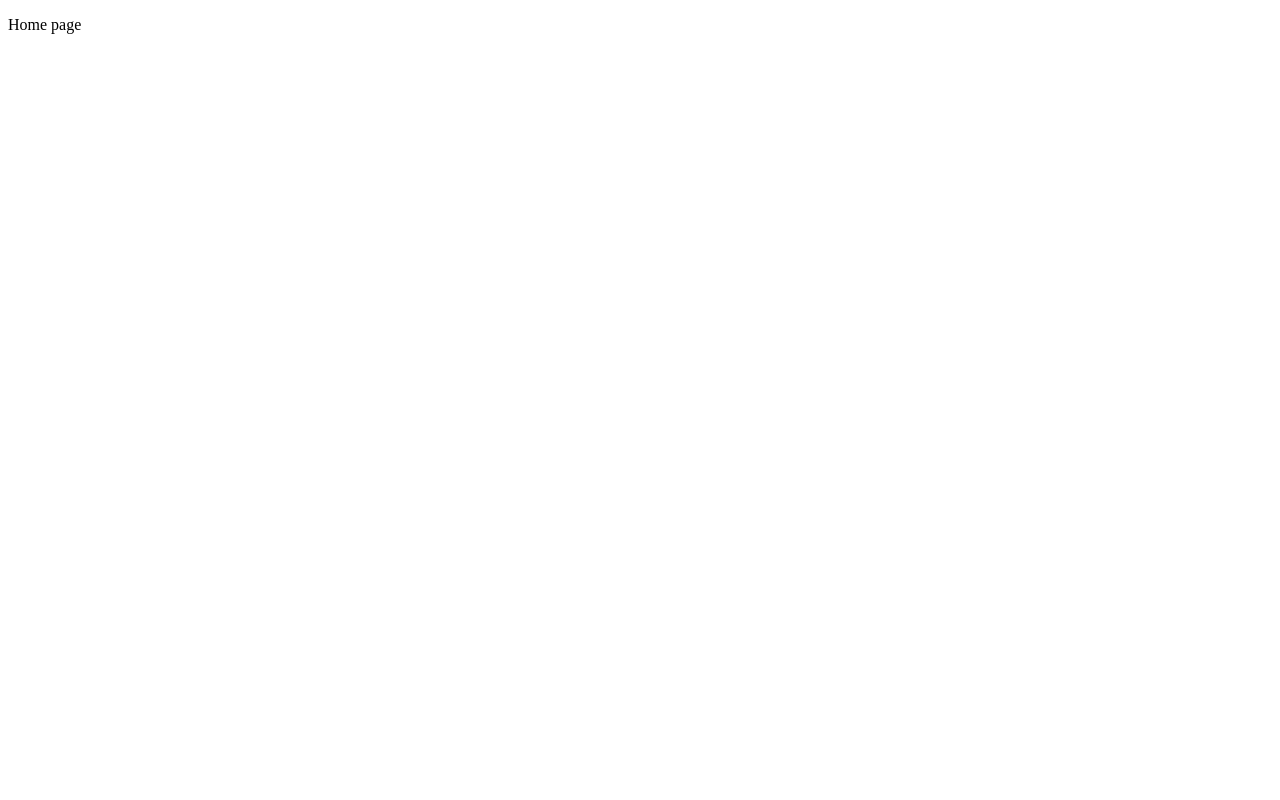
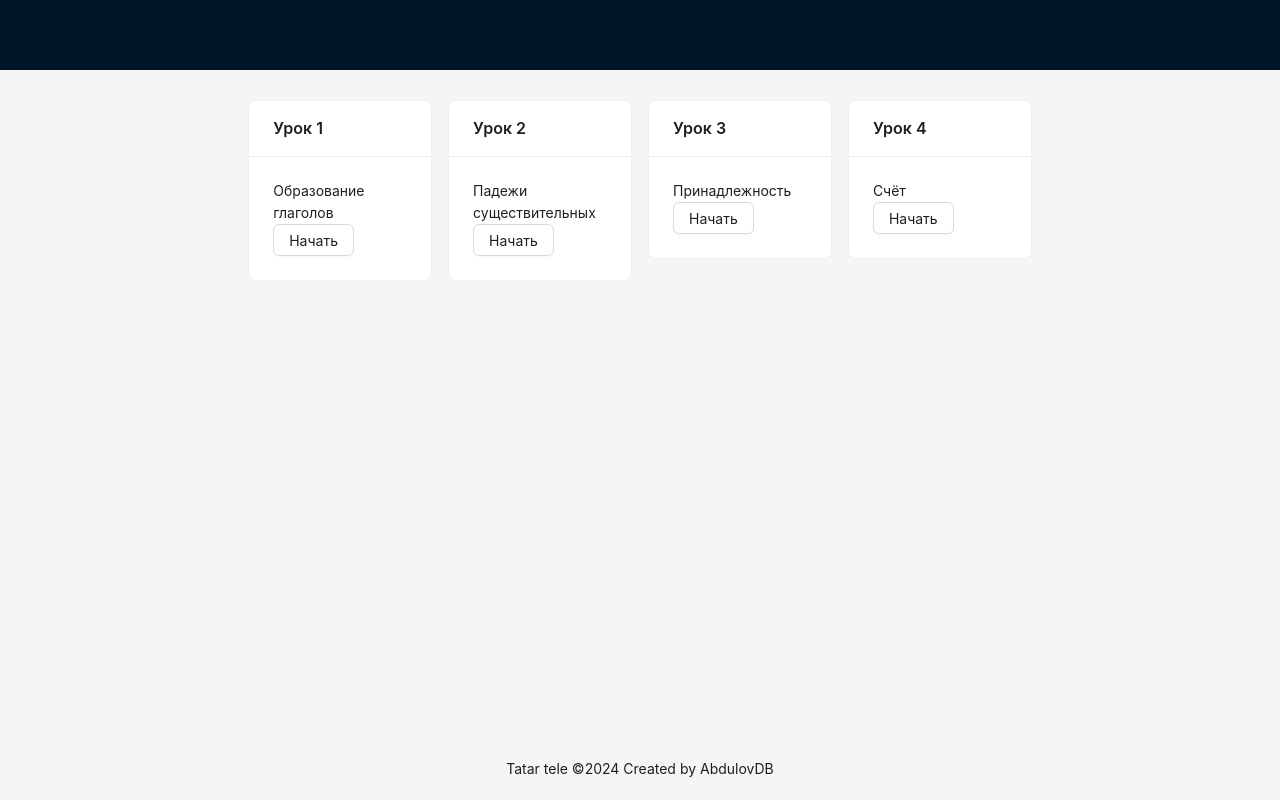
Before and after one commit to DaniilAbdulov/tatar-tele, a React (Create React App) app: page /home in a window 1280 px wide. Built offline with nearby package versions, Linux system fonts and the light colour scheme.

Commit message:
create home page, sotres

```diff
--- a/package.json
+++ b/package.json
@@ -6,12 +6,15 @@
     "@testing-library/jest-dom": "^5.17.0",
     "@testing-library/react": "^13.4.0",
     "@testing-library/user-event": "^13.5.0",
+    "antd": "^5.16.4",
     "mobx": "^6.12.3",
+    "mobx-react-lite": "^4.0.7",
     "react": "^18.2.0",
     "react-dom": "^18.2.0",
     "react-router": "^6.22.3",
     "react-router-dom": "^6.22.3",
     "react-scripts": "5.0.1",
+    "sass": "^1.75.0",
     "web-vitals": "^2.1.4"
   },
   "scripts": {
--- a/src/App.jsx
+++ b/src/App.jsx
@@ -1,10 +1,43 @@
 import { BrowserRouter } from "react-router-dom";
 import { Router } from "./routes/index";
+import { ConfigProvider, Layout } from "antd";
+import { Footer, Header } from "antd/es/layout/layout";
 
 export const App = () => {
     return (
         <BrowserRouter>
-            <Router />
+            <ConfigProvider
+                theme={{
+                    token: {
+                        colorBgContainerDisabled: "#f0f0f0",
+                        colorTextDisabled: "black",
+                    },
+                }}
+            >
+                <Layout style={{ minHeight: "100vh" }}>
+                    <Header
+                        style={{
+                            position: "sticky",
+                            top: 0,
+                            zIndex: 1,
+                            width: "100%",
+                            display: "flex",
+                            alignItems: "center",
+                            justifyContent: "space-between",
+                            height: "70px",
+                        }}
+                    ></Header>
+                    <Layout>
+                        <div className="App">
+                            <Router />
+                        </div>
+                    </Layout>
+                    <Footer style={{ textAlign: "center" }}>
+                        Tatar tele ©{new Date().getFullYear()} Created by
+                        AbdulovDB
+                    </Footer>
+                </Layout>
+            </ConfigProvider>
         </BrowserRouter>
     );
 };
--- /dev/null
+++ b/src/components/FirstLesson/index.js
@@ -0,0 +1,14 @@
+import React from "react";
+import { observer } from "mobx-react-lite";
+import { Button, Card, Flex, List, Typography } from "antd";
+//import { homeStore } from "../stores/views/HomeStore.js";
+
+export const FirstLesson = observer(() => {
+    //const data = homeStore.data;
+    //const setRoute = (value) => homeStore.setRoute(value);
+    return (
+        <Flex align="center" justify="center" style={{ marginTop: "30px" }}>
+            Hello Worlds It's first lesson
+        </Flex>
+    );
+});
--- a/src/index.jsx
+++ b/src/index.jsx
@@ -1,6 +1,7 @@
 import React from "react";
 import ReactDOM from "react-dom/client";
 import { App } from "./App";
+import "./index.scss";
 
 const root = ReactDOM.createRoot(document.getElementById("root"));
 root.render(<React.StrictMode>{<App />}</React.StrictMode>);
--- /dev/null
+++ b/src/index.scss
@@ -0,0 +1,74 @@
+* {
+    padding: 0;
+    margin: 0;
+    border: 0;
+}
+*,
+*:before,
+*:after {
+    -moz-box-sizing: border-box;
+    -webkit-box-sizing: border-box;
+    box-sizing: border-box;
+}
+:focus,
+:active {
+    outline: none;
+}
+a:focus,
+a:active {
+    outline: none;
+}
+nav,
+footer,
+header,
+aside {
+    display: block;
+}
+html,
+body {
+    height: 100%;
+    width: 100%;
+    font-size: 100%;
+    line-height: 1;
+    font-size: 14px;
+    -ms-text-size-adjust: 100%;
+    -moz-text-size-adjust: 100%;
+    -webkit-text-size-adjust: 100%;
+}
+input,
+button,
+textarea {
+    font-family: inherit;
+}
+input::-ms-clear {
+    display: none;
+}
+button {
+    cursor: pointer;
+}
+button::-moz-focus-inner {
+    padding: 0;
+    border: 0;
+}
+a,
+a:visited {
+    text-decoration: none;
+}
+a:hover {
+    text-decoration: none;
+}
+ul li {
+    list-style: none;
+}
+img {
+    vertical-align: top;
+}
+h1,
+h2,
+h3,
+h4,
+h5,
+h6 {
+    font-size: inherit;
+    font-weight: inherit;
+}
--- a/src/routes/index.jsx
+++ b/src/routes/index.jsx
@@ -1,23 +1,25 @@
-import { Routes, Route, useNavigate } from "react-router-dom";
-import { Auth, Home } from "../views/index";
-import { useEffect } from "react";
+import { Routes, Route } from "react-router-dom";
+import { Home } from "../views/index";
+//import { useEffect } from "react";
+import { FirstLesson } from "../components/FirstLesson";
 
 export const Router = () => {
-    const isAuth = true;
-    const navigate = useNavigate();
+    //const isAuth = true;
+    //const navigate = useNavigate();
 
-    useEffect(() => {
-        if (isAuth) {
-            navigate("/home");
-        } else {
-            navigate("/");
-        }
-    }, [navigate, isAuth]);
+    // useEffect(() => {
+    //     if (isAuth) {
+    //         navigate("/home");
+    //     } else {
+    //         navigate("/");
+    //     }
+    // }, [navigate, isAuth]);
     return (
         <div>
             <Routes>
-                <Route path="/" element={<Auth />} />
-                {isAuth && <Route path="/home" element={<Home />} />}
+                <Route path="/home" element={<Home />} />
+                <Route path="/first" element={<FirstLesson />} />
+                {/* {isAuth && <Route path="/home" element={<Home />} />} */}
             </Routes>
         </div>
     );
--- /dev/null
+++ b/src/stores/views/HomeStore.js
@@ -0,0 +1,41 @@
+import { autorun, makeAutoObservable } from "mobx";
+
+class HomeStore {
+    constructor() {
+        makeAutoObservable(this);
+
+        autorun(() => this.getHomePageData());
+    }
+
+    getHomePageData = () => {
+        console.log(`getHomePageData`);
+        this.setData([
+            {
+                title: "Урок 1",
+                value: "Образование глаголов",
+                path: "/first",
+            },
+            {
+                title: "Урок 2",
+                value: "Падежи существительных",
+                path: "/second",
+            },
+            {
+                title: "Урок 3",
+                value: "Принадлежность",
+                path: "/thirth",
+            },
+            {
+                title: "Урок 4",
+                value: "Счёт",
+                path: "/fourth",
+            },
+        ]);
+    };
+
+    setData = (newData) => {
+        this.data = newData;
+    };
+}
+
+export const homeStore = new HomeStore();
--- a/src/views/Home.jsx
+++ b/src/views/Home.jsx
@@ -1,9 +1,33 @@
 import React from "react";
+import { observer } from "mobx-react-lite";
+import { Button, Card, Flex, List, Typography } from "antd";
+import { homeStore } from "../stores/views/HomeStore.js";
+import { NavLink } from "react-router-dom";
 
-export const Home = () => {
+export const Home = observer(() => {
+    const data = homeStore.data;
+    const setRoute = (value) => homeStore.setRoute(value);
     return (
-        <div>
-            <p>Home page</p>
-        </div>
+        <Flex align="center" justify="center" style={{ marginTop: "30px" }}>
+            <List
+                grid={{
+                    gutter: 16,
+                    column: 4,
+                }}
+                dataSource={data}
+                renderItem={(item) => (
+                    <List.Item>
+                        <Card title={item.title}>
+                            <Flex vertical justify="space-around">
+                                <Typography>{item.value}</Typography>
+                                <NavLink to={item.path}>
+                                    <Button>Начать</Button>
+                                </NavLink>
+                            </Flex>
+                        </Card>
+                    </List.Item>
+                )}
+            />
+        </Flex>
     );
-};
+});
```
Also changed, not shown: 1 other file (tests, documents, lock files or other folders).
